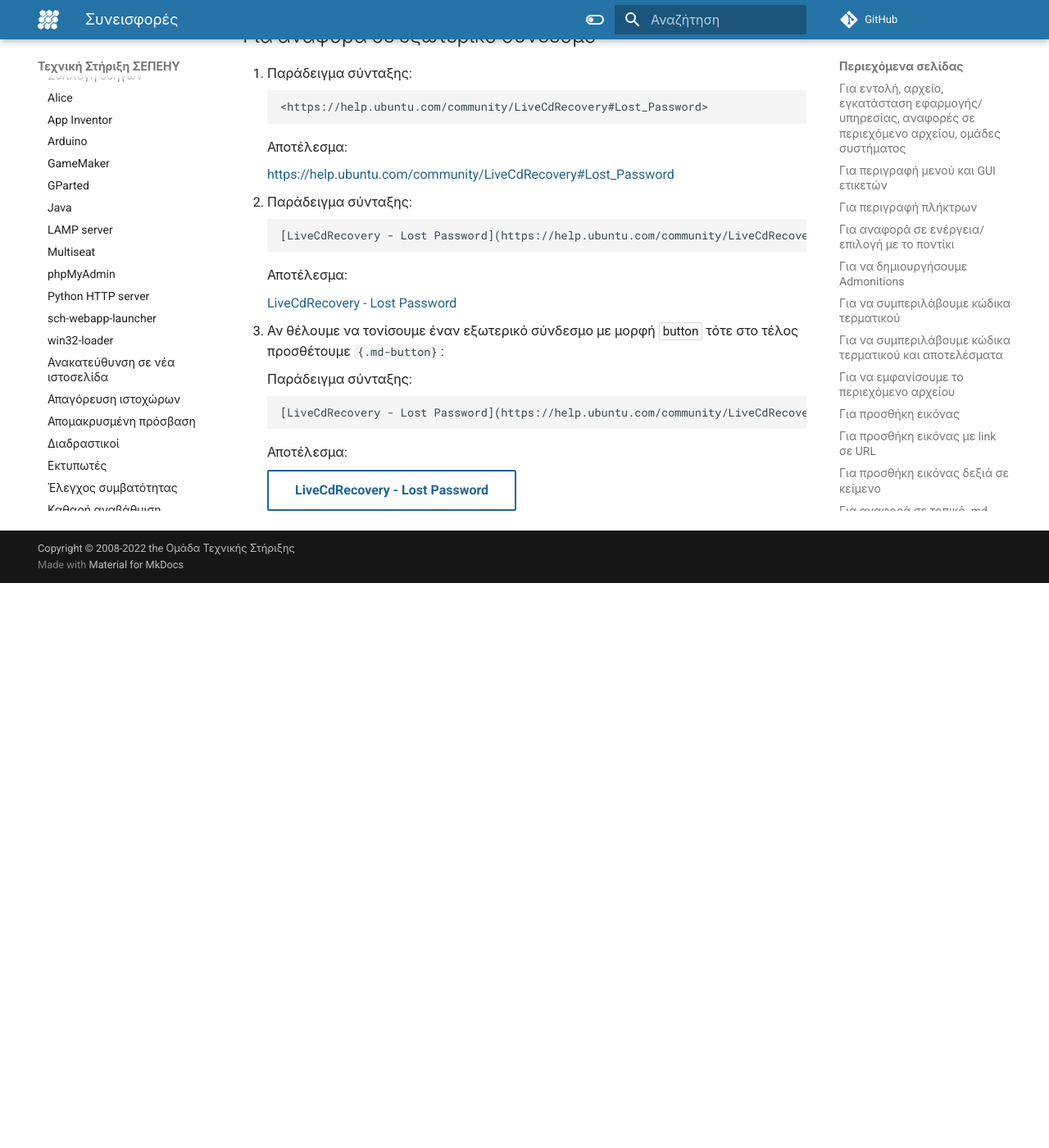
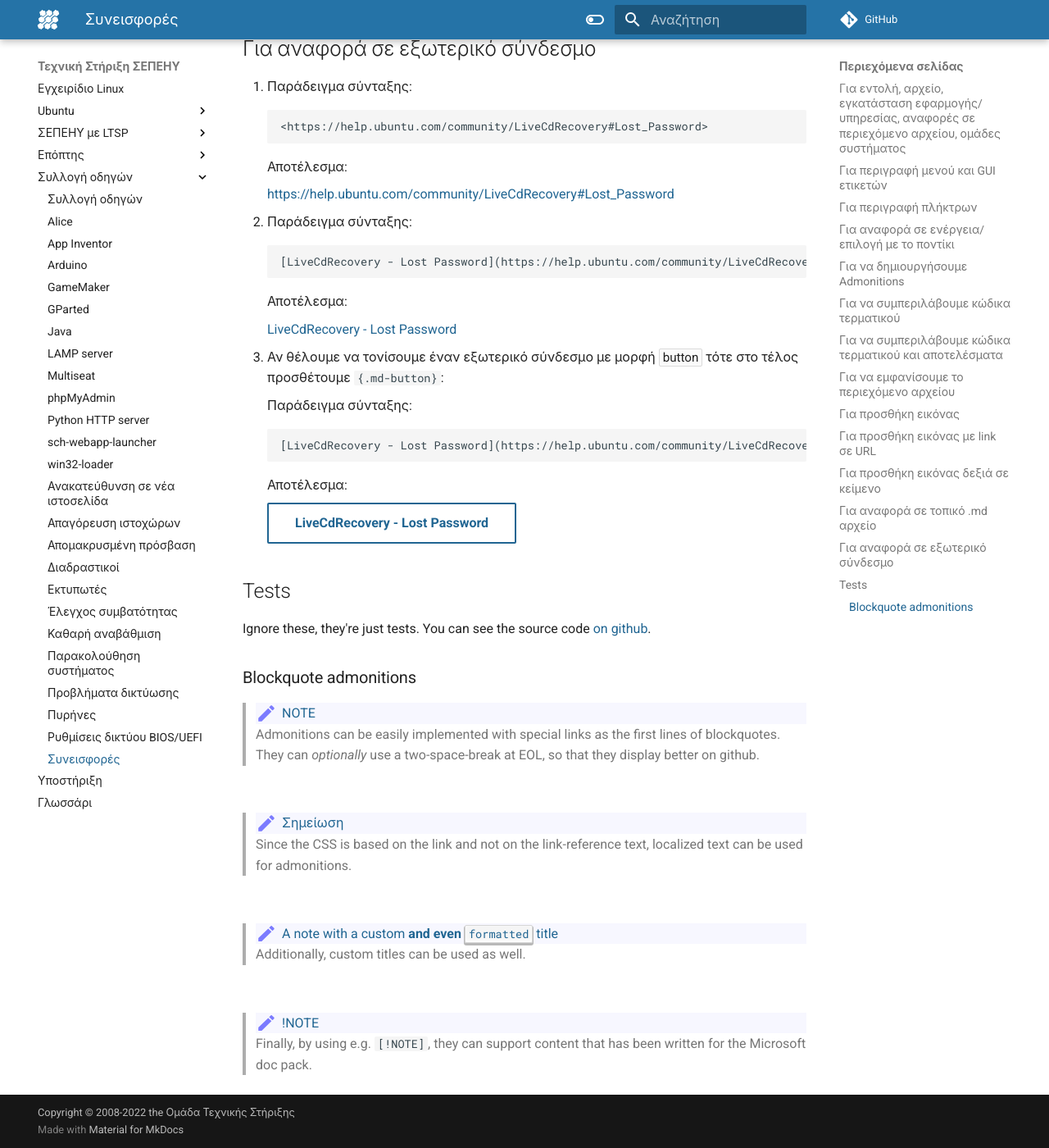
Before and after one commit to siahos/el.ltsp.org, an MkDocs documentation site: the page built from docs/guides/contributing/index.md, in a window 1280 px wide and 1400 px high, scrolled down 5808 px. Shown: the whole window at 82% size. Built offline with MkDocs 1.6.1 and Material for MkDocs 9.7.7, drawn with Linux system fonts in a browser that asks for light colours; comment, search, counter and statistics services are not loaded; before the commit the page ends 6519 px from its top, so only the background shows below that.

Commit message:
Update CSS

```diff
--- a/docs/guides/contributing/index.md
+++ b/docs/guides/contributing/index.md
@@ -238,3 +238,36 @@ $ μπορούμε να χρησιμοποιήσουμε το $
     Αποτέλεσμα:
 
     [LiveCdRecovery - Lost Password](https://help.ubuntu.com/community/LiveCdRecovery#Lost_Password){.md-button}
+
+## Tests
+
+Ignore these, they're just tests. You can see the source code [on github](https://github.com/pe86/linux/blob/main/docs/guides/contributing/index.md?plain=1).
+
+### Blockquote admonitions
+
+> [NOTE]
+> Admonitions can be easily implemented with special links as the first lines
+> of blockquotes. They can *optionally* use a two-space-break at EOL, so that
+> they display better on github.
+
+<br>
+
+> [Σημείωση]
+> Since the CSS is based on the link and not on the link-reference text,
+> localized text can be used for admonitions.
+
+<br>
+
+> [A note with a custom **and even `formatted`** title][NOTE]
+> Additionally, custom titles can be used as well.
+
+<br>
+
+> [!NOTE]
+> Finally, by using e.g. `[!NOTE]`, they can support content that has been
+> written for the Microsoft doc pack.
+
+[link-reference-definitions]: https://github.github.com/gfm/#link-reference-definitions
+[NOTE]: #md-note "This is a note in English"
+[Σημείωση]: #md-note "This is a note in Greek"
+[!NOTE]: #md-note
--- a/docs/stylesheets/extra.css
+++ b/docs/stylesheets/extra.css
@@ -1,8 +1,8 @@
 /* Minimal vscode compatibility */
 
 body.vscode-body {
-  background-color: var(--md-code-bg-color);
-  color: var(--md-code-fg-color);
+  background-color: #fff;
+  color: #333;
 }
 
 .vscode-body pre, .vscode-body pre code {
@@ -106,7 +106,7 @@ https://github.com/squidfunk/mkdocs-material/issues/3437#issuecomment-1008354954
   display: block;
 }
 
-/* Backport a few things to material 4.x */
+/* Backport a few things to material 4.x
 
 body {
   --md-primary-fg-color: #206592;
@@ -196,6 +196,7 @@ a.md-button--primary:hover {
   border-color: var(--md-accent-fg-color);
   color: var(--md-accent-bg-color);
 }
+ */
 
 /* Customize readthedocs */
 
@@ -228,11 +229,6 @@ img[src$="#right-icon"] {
   float: right;
   width: 3rem;
   clear: both;
-}
-
-/* Test for home-made admonitions using blockquotes */
-blockquote em>strong {
-  display: block;
 }
 
 /* Styles to avoid dangling floating images */
@@ -284,6 +280,32 @@ img[src$="/v.svg"] {
   background-repeat: no-repeat;
 }
 
+/* Work around some weasyprint issues */
+@media print {
+  div.admonition, div.highlight {
+    clear: both
+  }
+}
+
+/* TESTS */
+
+/* Tests for home-made admonitions using blockquotes */
+
+blockquote > p > a[href$="#md-note"] {
+  display: block;
+  background-color: #0000ff08;
+  background-image: url(../images/note.svg);
+  background-repeat: no-repeat;
+  padding: 0 0 0em 2em;
+  margin-bottom-: 0.2em;
+  border-bottom-: 0.01em solid #00000080;
+}
+
+/* Make two-spaces-break at EOL optional; with it, it's better on github */
+blockquote > p > a[href$="#md-note"] + br {
+  display: none;
+}
+
 /* Test for markdown class selectors */
 .green {
   background-color: green;
@@ -297,10 +319,3 @@ img[src$="/v.svg"] {
 .red {
   color: red;
 }
-
-/* Work around some weasyprint issues */
-@media print {
-  div.admonition, div.highlight {
-    clear: both
-  }
-}
```
Also changed, not shown: docs/images/note.svg (added).
